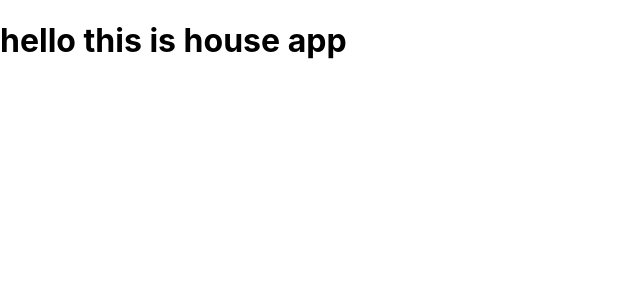
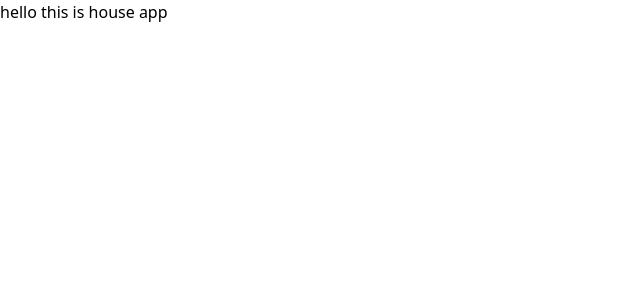
Before and after one commit to soesandarwin2201/rental-app-frontend, a React (Create React App) app: page / in a window 1280 px wide. Shown: the top 300 px of the page, without its empty margins (0-640 px from the left). Built offline with nearby package versions, Linux system fonts and the light colour scheme.

Commit message:
setup the tailwind css

```diff
--- a/package.json
+++ b/package.json
@@ -34,5 +34,10 @@
       "last 1 firefox version",
       "last 1 safari version"
     ]
+  },
+  "devDependencies": {
+    "autoprefixer": "^10.4.14",
+    "postcss": "^8.4.24",
+    "tailwindcss": "^3.3.2"
   }
 }
--- a/src/index.css
+++ b/src/index.css
@@ -1,13 +1,3 @@
-body {
-  margin: 0;
-  font-family: -apple-system, BlinkMacSystemFont, 'Segoe UI', 'Roboto', 'Oxygen',
-    'Ubuntu', 'Cantarell', 'Fira Sans', 'Droid Sans', 'Helvetica Neue',
-    sans-serif;
-  -webkit-font-smoothing: antialiased;
-  -moz-osx-font-smoothing: grayscale;
-}
-
-code {
-  font-family: source-code-pro, Menlo, Monaco, Consolas, 'Courier New',
-    monospace;
-}
+@tailwind base;
+@tailwind components;
+@tailwind utilities;
--- /dev/null
+++ b/tailwind.config.js
@@ -0,0 +1,27 @@
+/** @type {import('tailwindcss').Config} */
+module.exports = {
+  content: ["./src/**/*.{js,jsx}"],
+  mode: "jit",
+  theme: {
+    extend: {
+      colors: {
+        primary: "#050816",
+        secondary: "#aaa6c3",
+        tertiary: "#1A488E",
+        "black-100": "#100d25",
+        "black-200": "#090325",
+        "white-100": "#f3f3f3",
+      },
+      boxShadow: {
+        card: "0px 35px 120px -15px #211e35",
+      },
+      screens: {
+        xs: "450px",
+      },
+      backgroundImage: {
+        "hero-pattern": "url('/src/assets/herobg.png')",
+      },
+    },
+  },
+  plugins: [],
+};
```
Also changed, not shown: postcss.config.js (added), 1 other file (tests, documents, lock files or other folders).
